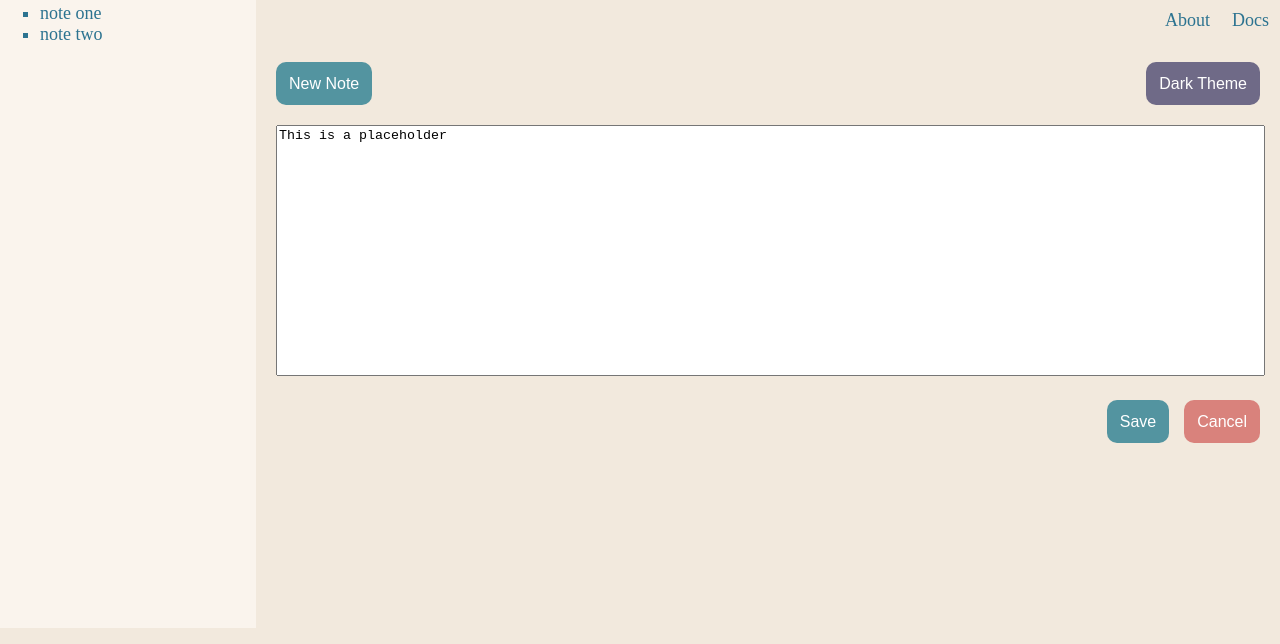
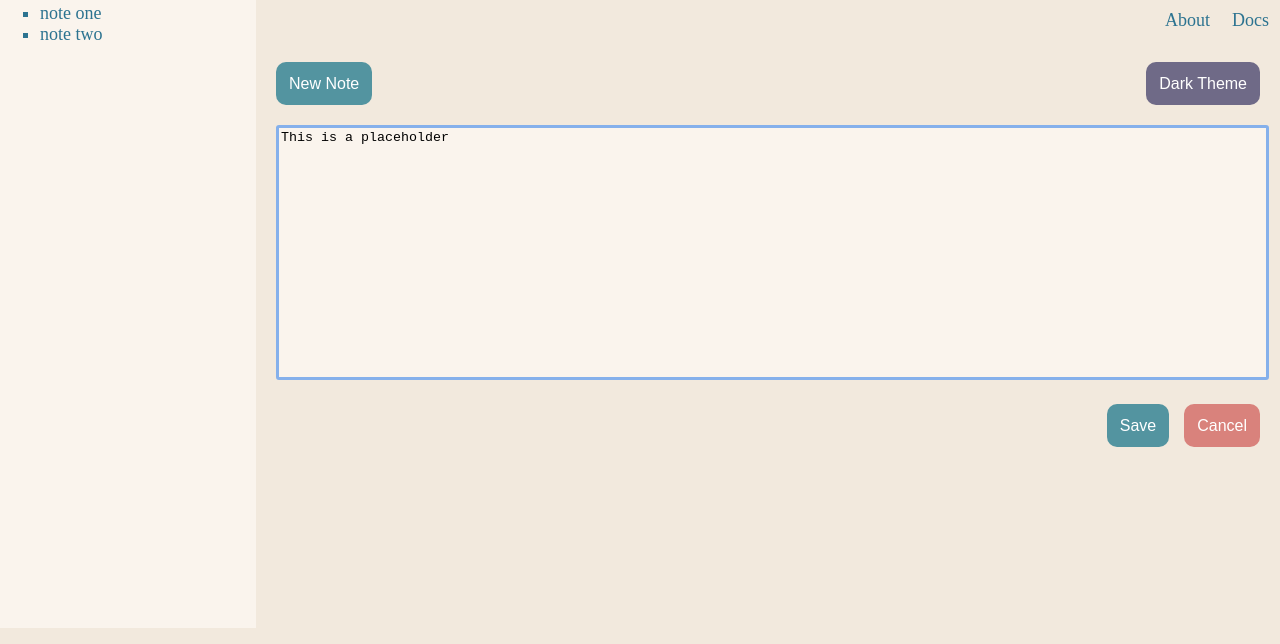
Before and after one commit to LLFlash114/notepad_website_assignment, a plain HTML site: page index.html in a window 1280 px wide. Shown: the part 92-736 px from the top of the page. Drawn offline with nearby package versions, Linux system fonts and the light colour scheme.

Commit message:
adding color to the textbox background and the border for it

```diff
--- a/css/stylesheet.css
+++ b/css/stylesheet.css
@@ -39,6 +39,9 @@ footer {
     width: 96%;
     height: 245px;
     resize: none;
+    border: 3px solid #85b0eb;
+    border-radius: 3px;
+    background-color: #faf4ed;
 }
 
 .button-2 {
```
